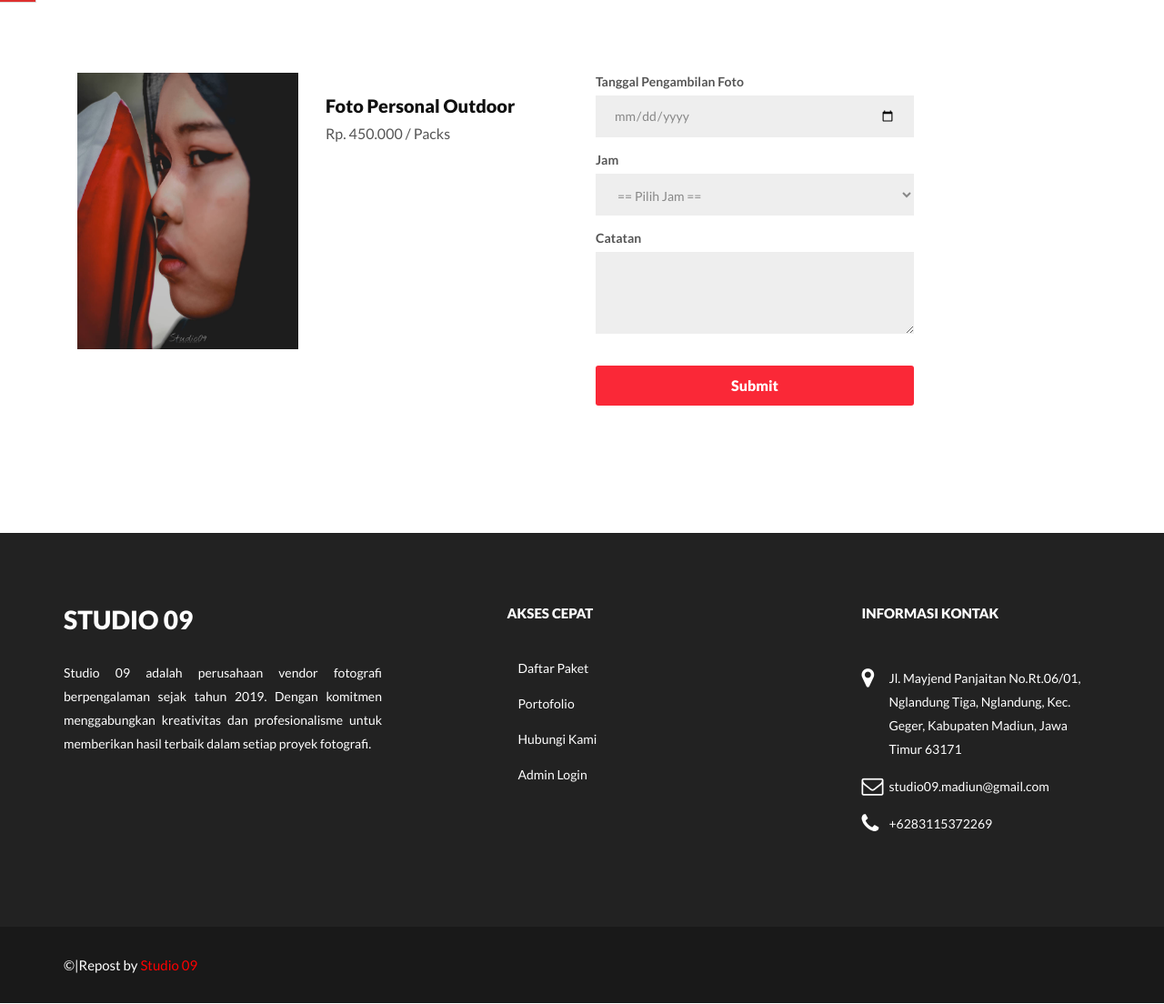
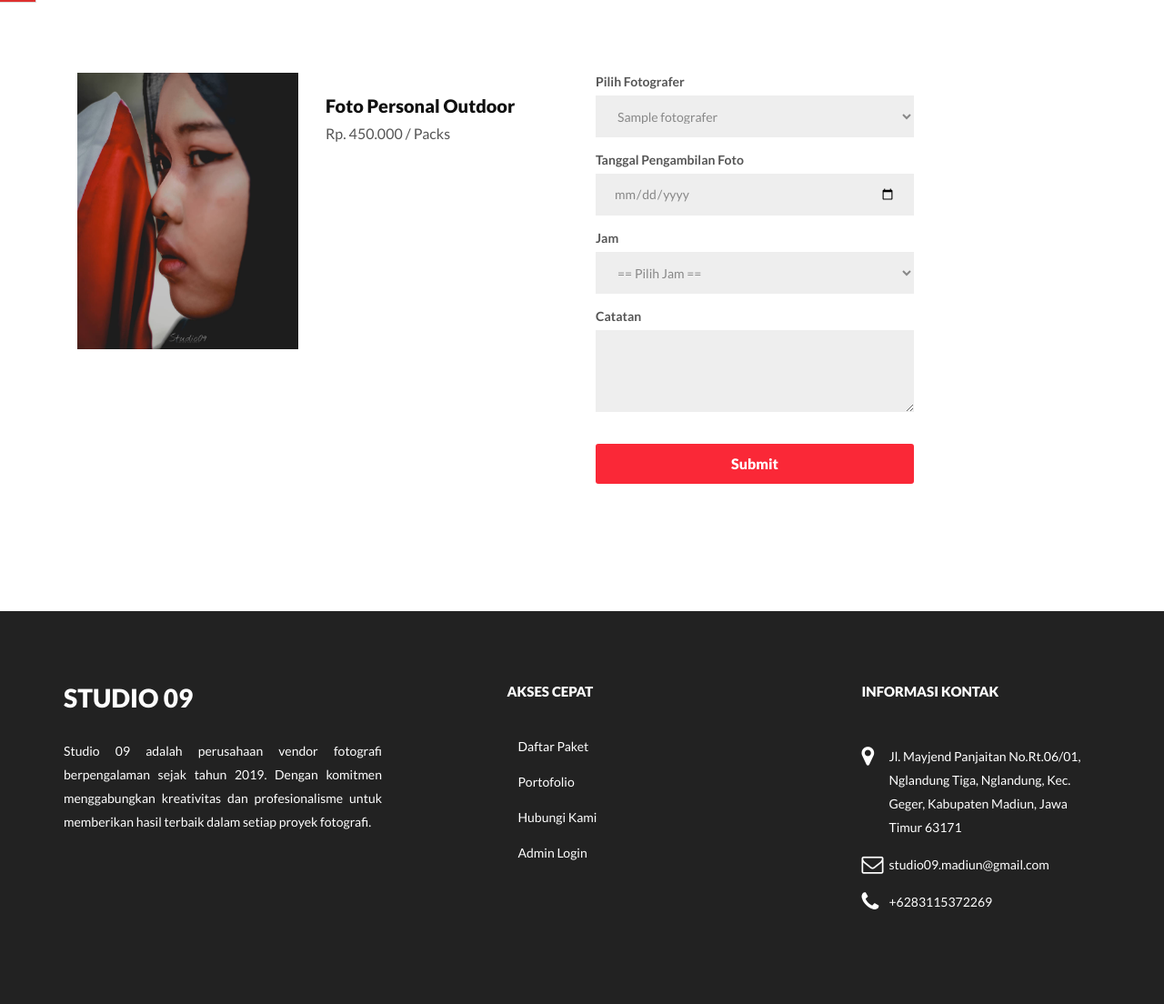
Before and after one commit to dianaPermata/project-kp, a PHP site: page /kp-Studio09/booking.php?id=1 in a window 1280 px wide. Shown: the part 187-1291 px from the top of the page at 91% size. Run offline with PHP 8.4, Linux system fonts and the light colour scheme; a user stored in the database is signed in; data comes from the database, SQL or seed files in the repository; tables that the repository leaves empty or names only in its code hold one stand-in row (values such as "Sample post").

Commit message:
Add dropdown menu for selecting photographer in booking form

```diff
--- a/booking.php
+++ b/booking.php
@@ -115,6 +115,28 @@ return true;
         <form method="post" name="sewa" onSubmit="return valid();">
 			<input type="hidden" class="form-control" name="id"  value="<?php echo $id;?>"required>
     		<input type="hidden" class="form-control" name="email"  value="<?php echo $id;?>"required>
+			<div class="form-group">
+    <label>Pilih Fotografer</label>
+    <select class="form-control" name="fotografer">
+        <?php
+        // Create a SQL query to select all data from the fotografer table
+        $sql_fotografer = "SELECT * FROM fotografer";
+
+        // Execute the query and store the result
+        $result_fotografer = mysqli_query($koneksidb, $sql_fotografer);
+
+        // Check if there are any results
+        if (mysqli_num_rows($result_fotografer) > 0) {
+            // Loop through the result and for each row, create an option with the value and display text set to the fotografer's name
+            while($row_fotografer = mysqli_fetch_assoc($result_fotografer)) {
+                echo '<option value="' . $row_fotografer["id"] . '">' . $row_fotografer["name"] . '</option>';
+            }
+        } else {
+            echo '<option value="">No Fotografer Available</option>';
+        }
+        ?>
+    </select>
+</div>
             <div class="form-group">
 			<label>Tanggal Pengambilan Foto</label>
 				<input type="date" class="form-control" name="fromdate" placeholder="From Date(dd/mm/yyyy)" required>
```
